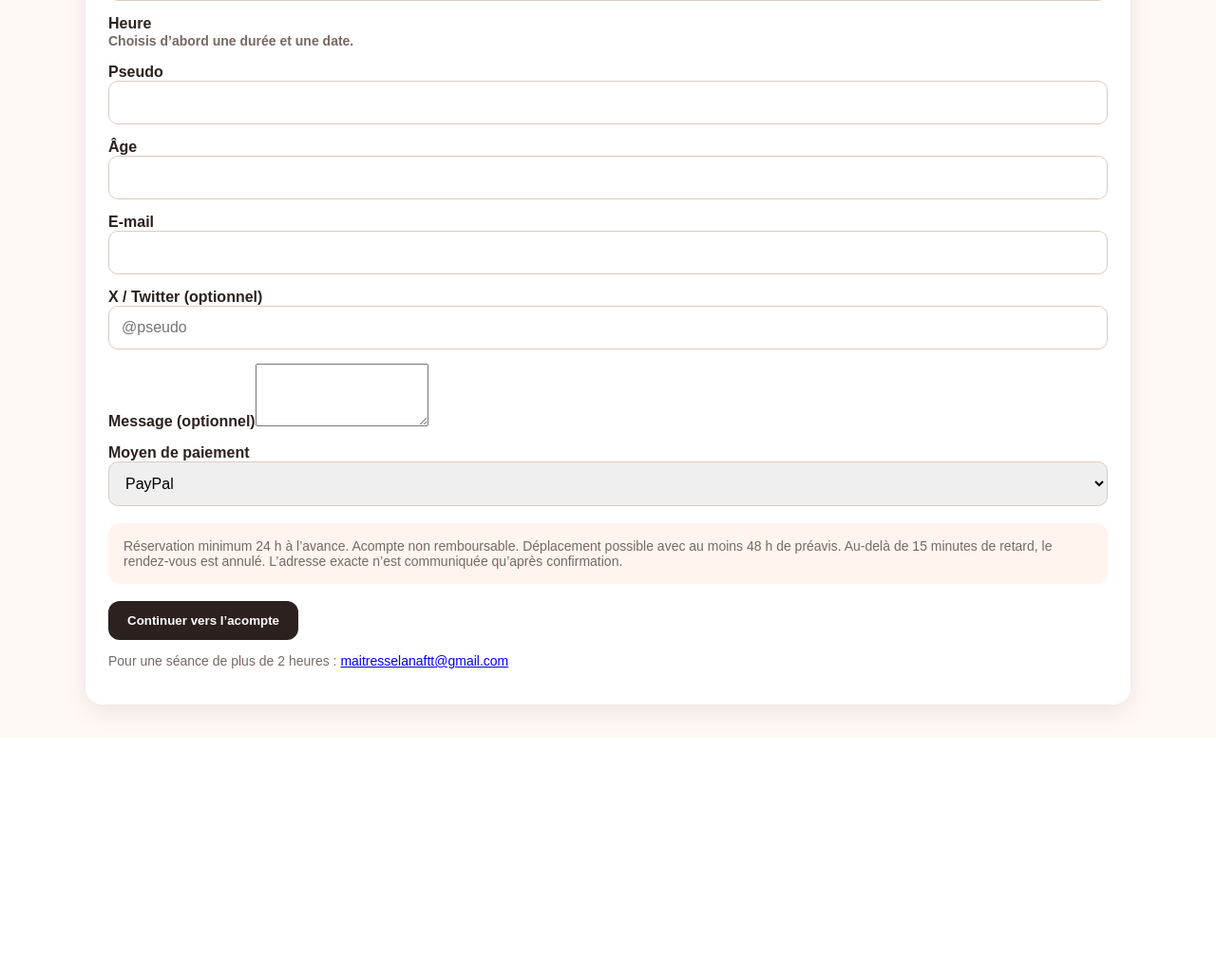
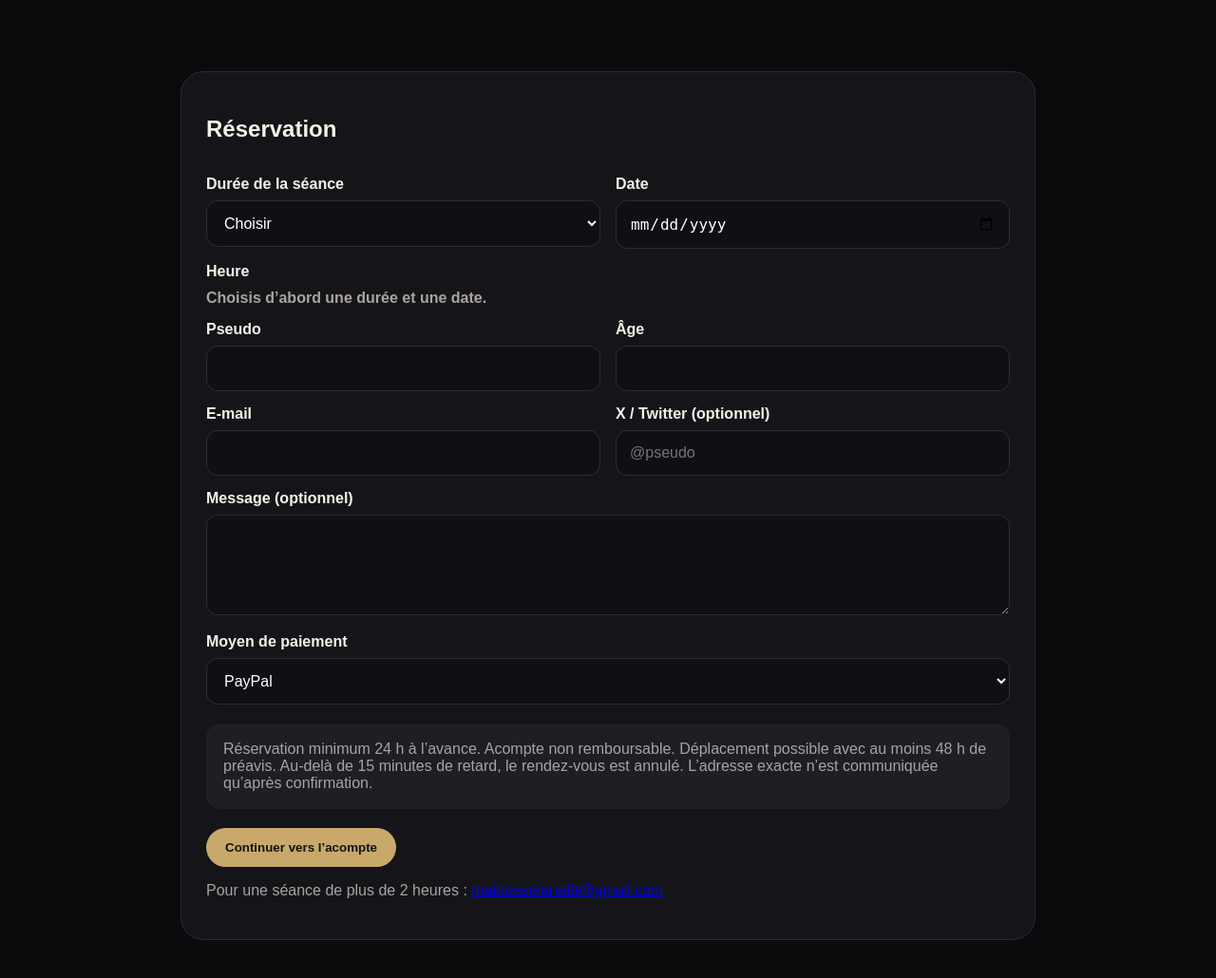
Before and after one commit to maitresselana/Ma-tresse-Lana, a Flask app: page / in a window 1280 px wide. Shown: the part 1102-2132 px from the top of the page at 95% size. Before the commit the page ends 1864 px from the top, so only its background shows below. Run offline with Flask 3, Linux system fonts and the light colour scheme.

Commit message:
Refactor CSS styles for improved design and layout

```diff
--- a/static/style.css
+++ b/static/style.css
@@ -1,107 +1,184 @@
+:root {
+  --bg: #0b0b0d;
+  --panel: #151519;
+  --text: #f6f1e8;
+  --muted: #aaa3a0;
+  --gold: #c8a96b;
+  --line: #302b30;
+}
+
 * {
   box-sizing: border-box;
 }
 
+html {
+  scroll-behavior: smooth;
+}
+
 body {
   margin: 0;
+  background: #0b0b0d;
+  color: var(--text);
   font-family: Arial, sans-serif;
-  background: #fff8f5;
-  color: #2b211e;
 }
 
 header {
-  background: #2b211e;
-  color: white;
-  padding: 18px 20px;
+  display: flex;
+  justify-content: space-between;
+  align-items: center;
+  padding: 20px 6vw;
+  border-bottom: 1px solid var(--line);
+  background: #0b0b0d;
 }
 
 .brand {
-  font-size: 24px;
   font-weight: bold;
-  letter-spacing: 1px;
+  letter-spacing: 2px;
+}
+
+.hero {
+  padding: 60px 6vw;
+  display: grid;
+  grid-template-columns: 1.15fr 0.85fr;
+  gap: 32px;
+  align-items: center;
+}
+
+.hero h1 {
+  font-family: Georgia, serif;
+  font-size: clamp(48px, 7vw, 90px);
+  line-height: 0.95;
+  margin: 20px 0;
+}
+
+.hero h1 span {
+  color: var(--gold);
+}
+
+.hero p {
+  color: var(--muted);
+  line-height: 1.7;
+}
+
+.hero img {
+  width: 100%;
+  height: 500px;
+  object-fit: cover;
+  border-radius: 25px;
 }
 
 .wrap {
-  width: min(1100px, 92%);
-  margin: 35px auto;
-}
-
-h1, h2 {
-  margin-top: 0;
-}
-
-.card {
-  background: white;
-  border-radius: 18px;
-  padding: 24px;
-  margin-bottom: 22px;
-  box-shadow: 0 8px 25px rgba(0, 0, 0, 0.08);
+  padding: 40px 6vw;
 }
 
 .gallery {
   display: grid;
   grid-template-columns: repeat(3, 1fr);
-  gap: 12px;
-  margin: 22px 0;
+  gap: 14px;
 }
 
 .gallery img {
   width: 100%;
-  height: 260px;
+  height: 350px;
   object-fit: cover;
-  border-radius: 16px;
+  border-radius: 20px;
 }
 
-.btn {
-  display: inline-block;
-  border: 0;
-  border-radius: 12px;
-  padding: 13px 20px;
-  text-decoration: none;
-  font-weight: bold;
-  cursor: pointer;
+.card {
+  background: var(--panel);
+  border: 1px solid var(--line);
+  border-radius: 24px;
+  padding: 26px;
+  max-width: 900px;
+  margin: auto;
 }
 
-.primary {
-  background: #2b211e;
-  color: white;
-}
-
-.secondary {
-  background: #ead8cf;
-  color: #2b211e;
+.grid {
+  display: grid;
+  grid-template-columns: 1fr 1fr;
+  gap: 16px;
 }
 
 label {
   display: block;
   font-weight: bold;
-  margin: 15px 0 6px;
+  margin-top: 15px;
 }
 
 input,
-select {
+select,
+textarea {
   width: 100%;
-  padding: 13px;
-  border: 1px solid #d8ccc6;
-  border-radius: 10px;
+  margin-top: 8px;
+  padding: 14px;
+  border-radius: 12px;
+  border: 1px solid var(--line);
+  background: #101014;
+  color: white;
   font-size: 16px;
 }
 
+.btn {
+  display: inline-block;
+  padding: 13px 20px;
+  border-radius: 30px;
+  text-decoration: none;
+  font-weight: bold;
+  border: 0;
+  cursor: pointer;
+}
+
+.primary {
+  background: var(--gold);
+  color: #111;
+}
+
+.secondary {
+  border: 1px solid var(--gold);
+  color: var(--gold);
+  background: transparent;
+}
+
 .muted {
-  color: #766963;
-  font-size: 14px;
+  color: var(--muted);
 }
 
 .summary {
-  background: #fff4ee;
-  padding: 16px;
-  border-radius: 12px;
-  margin: 18px 0;
+  padding: 18px;
+  margin: 20px 0;
+  background: #1e1e24;
+  border-radius: 15px;
 }
 
-@media (max-width: 700px) {
+.times {
+  display: flex;
+  flex-wrap: wrap;
+  gap: 8px;
+  margin-top: 10px;
+}
+
+.timebtn {
+  padding: 10px 14px;
+  border-radius: 30px;
+  border: 1px solid var(--line);
+  background: #202027;
+  color: white;
+}
+
+.timebtn.active {
+  color: var(--gold);
+  border-color: var(--gold);
+}
+
+@media (max-width: 800px) {
+  .hero,
+  .grid,
   .gallery {
     grid-template-columns: 1fr;
+  }
+
+  .hero img {
+    height: 400px;
   }
 
   .gallery img {
@@ -109,11 +186,6 @@ select {
   }
 
   .wrap {
-    width: 94%;
-    margin: 20px auto;
-  }
-
-  .card {
-    padding: 18px;
+    padding: 30px 18px;
   }
 }
```
